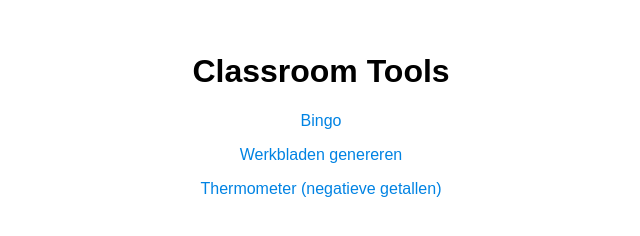
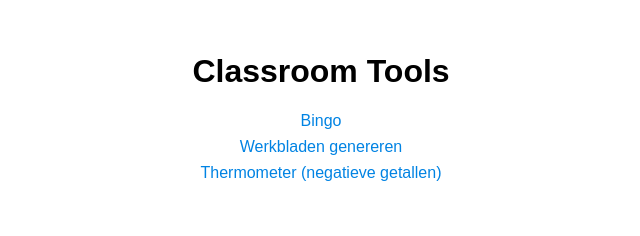
Before and after one commit to Martijn-van-Kekem-Development/classroom-tools, a website: page public/index.html in a window 1280 px wide. Shown: the whole page, without its empty margins (319-959 px from the left). Drawn offline with nearby package versions, Linux system fonts and the light colour scheme; files that its build step writes are made by us from their sources.

Commit message:
Add bottom margin

```diff
--- a/src/css/main.scss
+++ b/src/css/main.scss
@@ -11,7 +11,7 @@ html, body {
 }
 
 li {
-    margin-bottom: 1rem;
+    margin-bottom: 0.5rem;
 }
 
 .container {
```
